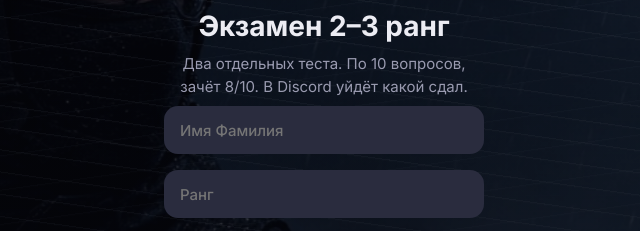
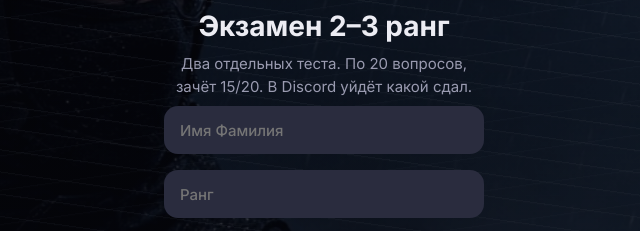
Before and after one commit to Tophik2345/fsb-test, a plain HTML site: page index.html in a window 1280 px wide. Shown: the part 202-433 px from the top of the page, 316-956 px from the left. Drawn offline with Linux system fonts and the light colour scheme.

Commit message:
Add files via upload

```diff
--- a/index.html
+++ b/index.html
@@ -81,30 +81,50 @@
   <div class="app" id="app"></div>
   <script>
     const WEBHOOK = "https://discord.com/api/webhooks/1542877684252680242/odwVVl_HRglI9jvkg2uJXabWUp_7txjO7tF5PnSKZIMgneUKUQNvCHuUv2ls7IOT1g1a";
-    const PASS = 8;
+    const PASS = 15;
     const UK_QS = [
-      { tag: "УК", text: "Нет нужной статьи в УК. Можно взять «похожую»?", options: ["Да, ближайшую", "Да, по приказу", "Нет. Аналогии нет", "Да, если вред большой"], correct: 2 },
-      { tag: "УК", text: "17.6 — это:", options: ["Оскорбление сотрудника", "Неповиновение законному понятному требованию", "Посягательство на жизнь", "Взятка"], correct: 1 },
-      { tag: "УК", text: "Человек резко ругает работу органа, без унижения статуса. 17.3?", options: ["Да", "Да, если при форме", "Нет", "Да, при камере"], correct: 2 },
-      { tag: "УК", text: "Штраф госслужащему по УК на месте ставит:", options: ["Кто задержал", "Любой оперуполномоченный", "Только прокурор", "Директор"], correct: 2 },
-      { tag: "УК", text: "Не заплатил штраф. Что дальше?", options: ["Та же статья ещё раз", "17.6", "Сразу 15.2", "Отпустить и забыть"], correct: 1 },
-      { tag: "УК", text: "Срок вне суда за выход. Сколько максимум?", options: ["2 года", "5 лет (17.3 в процессе можно добавить сверх)", "10 лет", "Сколько влезет"], correct: 1 },
-      { tag: "УК", text: "(С) в статье значит:", options: ["Секретно", "Судимость, если дали именно срок", "Любое наказание даёт судимость", "Статья только для ФСБ"], correct: 1 },
-      { tag: "УК", text: "Заведомо незаконные задержание, обыск, сила — это:", options: ["17.6", "17.3", "15.2", "17.5"], correct: 2 },
+      { tag: "УК", text: "Нет статьи в УК. Можно взять похожую «по смыслу»?", options: ["Да, ближайшую", "Да, по уставу", "Нет. Аналогии нет", "Да, если вред большой"], correct: 2 },
+      { tag: "УК", text: "Приказ или устав сам по себе создаёт состав?", options: ["Да, приказ директора", "Да, внутренний акт", "Нет", "Да, на Лубянке"], correct: 2 },
+      { tag: "УК", text: "Опьянение снимает уголовку?", options: ["Да", "Нет", "Только пиво", "Если не помнит"], correct: 1 },
+      { tag: "УК", text: "Признаки формально есть, вреда по сути нет. Что это?", options: ["Всё равно состав", "Малозначительность — преступления нет", "Всегда 17.6", "Дело только в суде"], correct: 1 },
+      { tag: "УК", text: "17.6 — это:", options: ["Оскорбление", "Неповиновение законному понятному требованию", "Посягательство на жизнь", "Самоуправство"], correct: 1 },
+      { tag: "УК", text: "Критика работы органа без унижения статуса — 17.3?", options: ["Да", "Да, при форме", "Нет", "Да, при камере"], correct: 2 },
+      { tag: "УК", text: "Не заплатил назначенный штраф. Что ставить?", options: ["Ту же статью ещё раз", "17.6", "15.2", "Ничего"], correct: 1 },
+      { tag: "УК", text: "Штраф госслужащему на месте ставит:", options: ["Кто задержал", "Любой опер ФСБ", "Только прокурор", "Дежурный ИВС"], correct: 2 },
+      { tag: "УК", text: "Срок вне суда за один выход обычно не больше:", options: ["2 лет", "5 лет", "10 лет", "Бессрочно"], correct: 1 },
+      { tag: "УК", text: "Когда 5 лет можно превысить вне суда?", options: ["Всегда", "17.3 в ходе процесса — можно добавить сверх", "Любая тяжкая", "Никогда"], correct: 1 },
+      { tag: "УК", text: "(С) значит:", options: ["Секретная статья", "Судимость, если дали именно срок", "Штраф тоже даёт судимость", "Статья только ФСБ"], correct: 1 },
+      { tag: "УК", text: "Штраф без срока даёт судимость?", options: ["Да", "Нет", "Да, госслужащему", "Да, при (С)"], correct: 1 },
+      { tag: "УК", text: "Заведомо незаконные задержание, обыск, сила сотрудником:", options: ["17.6", "17.3", "15.2", "17.5"], correct: 2 },
       { tag: "УК", text: "Исполнил заведомо незаконный приказ:", options: ["Виноват только командир", "Отвечаешь сам", "Состава нет", "Только выговор"], correct: 1 },
-      { tag: "УК", text: "Вышел за полномочия при силе/оружии:", options: ["Всё ещё ст. 26", "Отдельный состав на тебя", "Покрывает устав", "Только если есть жертва"], correct: 1 },
+      { tag: "УК", text: "Отказался от заведомо незаконного приказа:", options: ["Это преступление", "Это не преступление", "Всегда 17.6", "Только если письменно"], correct: 1 },
+      { tag: "УК", text: "Вышел за пределы полномочий при силе/оружии:", options: ["Всё ещё ст. 26", "Отдельный состав на тебя", "Кроет устав", "Только рапорт"], correct: 1 },
+      { tag: "УК", text: "То, что уже входит в состав, второй раз как отягчающее:", options: ["Ставить", "Не ставить", "Ставить если камера", "На усмотрение"], correct: 1 },
+      { tag: "УК", text: "Квалификация «потяжелее для воспитания»:", options: ["Можно", "Нельзя. Только что доказали", "Можно по указанию старшего", "Можно в академии"], correct: 1 },
+      { tag: "УК", text: "В статье написано обязательное судебное рассмотрение. Упрощёнка:", options: ["Можно", "Нельзя", "Можно если согласен", "Можно со штрафа"], correct: 1 },
+      { tag: "УК", text: "17.2 от 17.1 отличается тем, что 17.1 — это:", options: ["Оскорбление", "Неповиновение", "Посягательство на жизнь сотрудника из‑за службы", "Самоуправство"], correct: 2 }
     ];
     const UPK_QS = [
-      { tag: "УПК", text: "Задержание — это:", options: ["Наказание", "Час принуждения, не срок", "Сутки ИВС", "Штраф"], correct: 1 },
-      { tag: "УПК", text: "Для задержания нужно:", options: ["Все основания сразу", "Хотя бы одно из списка", "Только суд", "Трое свидетелей всегда"], correct: 1 },
-      { tag: "УПК", text: "При задержании обязательно вслух:", options: ["Только «стой»", "Жетон + за что и какие статьи", "Ничего, камера сама", "Только имя"], correct: 1 },
-      { tag: "УПК", text: "Досмотр / обыск:", options: ["Одно и то же", "Досмотр с согласия, обыск без", "Обыск только ночью", "Обыск запрещён"], correct: 1 },
-      { tag: "УПК", text: "Заявил неприкосновенность до личного обыска:", options: ["Обыскать всё равно", "Сначала статус", "ФСБ можно сразу", "Отпустить молча"], correct: 1 },
-      { tag: "УПК", text: "Дело СК/ФСБ, задержали вы. Нельзя:", options: ["Неотложка", "Передать человека и видео", "Самим закрыть материал", "Вызвать уполномоченного"], correct: 2 },
-      { tag: "УПК", text: "Передали в другой орган. Час:", options: ["С нуля", "Общий, с первой секунды", "Пауза", "Плюс час"], correct: 1 },
-      { tag: "УПК", text: "Госслужащего упрощёнкой на месте:", options: ["Можно", "Нельзя", "Можно если согласен", "Можно со штрафа"], correct: 1 },
-      { tag: "УПК", text: "Какое требование тянет 17.6?", options: ["«Не мог бы отойти»", "«Руки. Документы.» — ясно и по компетенции", "Любая фраза в форме", "Только письменное"], correct: 1 },
-      { tag: "УПК", text: "Бежит, жизни не угрожает. Предупредительный в воздух:", options: ["В воздух надо, в спину можно", "В воздух нельзя. В бегущего без угрозы жизни нельзя", "В ноги всегда", "Чтобы не ушёл от статьи — можно"], correct: 1 }
+      { tag: "УПК", text: "Задержание — это:", options: ["Наказание", "Мера до 1 часа, не срок", "Сутки ИВС", "Штраф"], correct: 1 },
+      { tag: "УПК", text: "Для задержания достаточно:", options: ["Всех пунктов сразу", "Хотя бы одного основания из списка", "Только суда", "Всегда трёх свидетелей"], correct: 1 },
+      { tag: "УПК", text: "Нет ни одного основания главы II:", options: ["Всё равно держать час", "Задержания нет", "Держать до документов", "Это обыск"], correct: 1 },
+      { tag: "УПК", text: "Досмотр и обыск:", options: ["Одно и то же", "Досмотр с согласия, обыск без", "Обыск только ночью", "Обыск ФСБ запрещён"], correct: 1 },
+      { tag: "УПК", text: "Наручники только для привода и сразу сняли:", options: ["Новый час", "Это не новое задержание", "Час обнуляется", "Всегда незаконно"], correct: 1 },
+      { tag: "УПК", text: "Задержание по главе II без наручников. Час:", options: ["Не идёт", "Идёт", "Идёт только в ИВС", "Идёт с прокурора"], correct: 1 },
+      { tag: "УПК", text: "При задержании вслух обязательно:", options: ["Только «стой»", "Жетон + за что и какие статьи", "Ничего", "Только имя"], correct: 1 },
+      { tag: "УПК", text: "Неприкосновенность заявлена до личного обыска:", options: ["Обыскать, статус потом", "Сначала проверить статус", "ФСБ можно сразу", "Отпустить молча"], correct: 1 },
+      { tag: "УПК", text: "Состав чужой (СК/ФСБ). Нельзя:", options: ["Неотложка", "Передать человека и видео", "Самим окончательно закрыть", "Вызвать уполномоченного"], correct: 2 },
+      { tag: "УПК", text: "До передачи чужого дела можно:", options: ["Вынести приговор", "Только неотложку: пресечь, следы, жизнь, задержать", "Закрыть «не наше»", "Назначить 5 лет"], correct: 1 },
+      { tag: "УПК", text: "Передали в другой орган. Час:", options: ["С нуля", "Общий, с первой секунды ограничения свободы", "Пауза", "Плюс час"], correct: 1 },
+      { tag: "УПК", text: "Час кончился, уполномоченный не принял:", options: ["Держать дальше", "Отпустить, материал не умирает", "Закрыть дело", "Вести самим"], correct: 1 },
+      { tag: "УПК", text: "Госслужащего / спецстатус упрощёнкой на месте:", options: ["Можно", "Нельзя", "Можно если согласен", "Можно со штрафа"], correct: 1 },
+      { tag: "УПК", text: "Упрощёнка на месте допустима, если:", options: ["Любой человек", "Не гос, не спецстатус, общая подследственность, суд не обязателен", "Только сотрудники", "Только ночью"], correct: 1 },
+      { tag: "УПК", text: "Какое требование тянет 17.6?", options: ["«Не мог бы отойти»", "Короткое, повелительное, по компетенции", "Любая фраза в форме", "Только письменное"], correct: 1 },
+      { tag: "УПК", text: "Требование кривое, человек не исполнил:", options: ["Это 17.6", "Это не 17.6, он вправе уточнить", "Это 15.2", "Это 17.3"], correct: 1 },
+      { tag: "УПК", text: "Требование ясное, тянет «ещё поясни»:", options: ["Не 17.6", "17.6", "Только рапорт", "17.3"], correct: 1 },
+      { tag: "УПК", text: "Смертельная сила:", options: ["Чтобы не ушёл от статьи", "После отказа лечь", "Только жизнь здесь и сейчас", "Любая погоня"], correct: 2 },
+      { tag: "УПК", text: "Предупредительный выстрел в воздух:", options: ["Обязателен", "Можно ФСБ", "Запрещён", "Можно над головой"], correct: 2 },
+      { tag: "УПК", text: "Бежит, жизни ничьей не угрожает:", options: ["Стрелять можно", "Стрелять нельзя", "Можно в ноги", "Можно после третьего окрика"], correct: 1 }
     ];
 
     let QUESTIONS = UK_QS;
@@ -118,7 +138,7 @@
         <div class="screen">
           <div class="badge">ФСБ · Россия Онлайн · Кутузовский</div>
           <h1>Экзамен 2–3 ранг</h1>
-          <p>Два отдельных теста. По 10 вопросов, зачёт ${PASS}/10. В Discord уйдёт какой сдал.</p>
+          <p>Два отдельных теста. По 20 вопросов, зачёт ${PASS}/20. В Discord уйдёт какой сдал.</p>
           <input class="nick" id="nick" placeholder="Имя Фамилия" maxlength="40" />
           <input class="nick" id="rank" placeholder="Ранг" maxlength="16" />
           <input class="nick" id="disc" placeholder="ID Discord (только цифры)" maxlength="32" />
```
